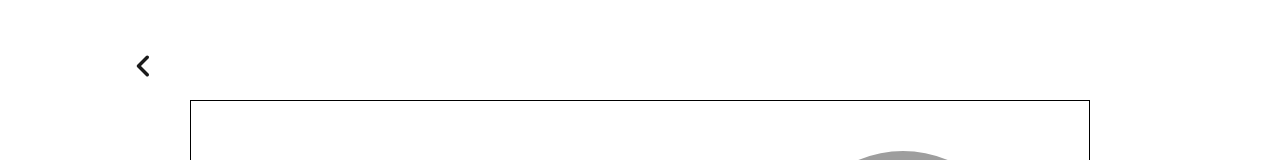
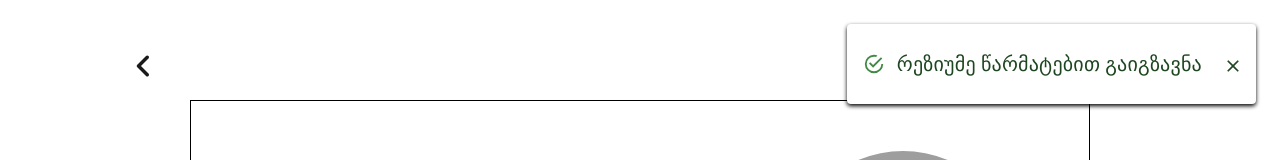
Before and after one commit to GiorgiUbiria/CV-MAKER, a React (Vite) app: page /cvs in a window 1280 px wide. Shown: the top 160 px of the page. Built offline with nearby package versions, Linux system fonts and the light colour scheme; grey boxes are pictures that could not be loaded; a web font is replaced by a local one.

Commit message:
Added new popup to the last page. Removed disabled from the button on the education page because it only affected the education page.

```diff
--- a/src/components/CVDisplay.tsx
+++ b/src/components/CVDisplay.tsx
@@ -50,7 +50,7 @@ const CVDisplay = (props: any) => {
 
   return (
     <div style={{ minHeight: "100vh" }}>
-      <div className="general_information">
+      <div className="general_information" key={"general"}>
         <div
           style={{
             marginLeft: "100px",
@@ -168,6 +168,7 @@ const CVDisplay = (props: any) => {
         <>
           <div
             className="experience"
+            key={"experience"}
             style={{
               marginLeft: "100px",
               marginTop: "30px",
@@ -229,6 +230,7 @@ const CVDisplay = (props: any) => {
 
       <div
         className="education"
+        key={"education"}
         style={{
           marginLeft: "100px",
           marginTop: "30px",
--- a/src/components/EducationForm.tsx
+++ b/src/components/EducationForm.tsx
@@ -25,8 +25,6 @@ const Form: React.FC<FormProps> = ({ onDataFromFields }: any) => {
       ? JSON.parse(educationData)
       : [{ id: 0, values: initialValues }];
   });
-
-  const [buttonDisabled, setButtonDisabled] = useState(true);
 
   const navigate = useNavigate();
 
@@ -176,7 +174,6 @@ const Form: React.FC<FormProps> = ({ onDataFromFields }: any) => {
             id={form.id}
             onChange={(event: any) => handleChange(event, form.id)}
             values={form.values}
-            disabled={setButtonDisabled}
           />
           <hr style={{ marginTop: "15px" }} />
         </>
@@ -226,7 +223,6 @@ const Form: React.FC<FormProps> = ({ onDataFromFields }: any) => {
               marginRight: "255px",
             }}
             onClick={handleForwardButtonClick}
-            disabled={buttonDisabled}
           >
             დასრულება
           </Button>
--- a/src/components/EducationTemplate.tsx
+++ b/src/components/EducationTemplate.tsx
@@ -53,7 +53,7 @@ const validate = (values: any): {} => {
   return errors;
 };
 
-const EducationTemplate = ({ id, onChange, values, disabled }: any) => {
+const EducationTemplate = ({ id, onChange, values }: any) => {
   const [fieldErrors, setFieldErrors] = useState({
     institute: false,
     degree: false,
@@ -62,8 +62,6 @@ const EducationTemplate = ({ id, onChange, values, disabled }: any) => {
   });
 
   const [errors, setErrors] = useState({} as { [key: string]: string });
-
-  const [isDisabled, setIsDisabled] = useState(true);
 
   const [options, setOptions] = useState([]);
 
@@ -84,13 +82,8 @@ const EducationTemplate = ({ id, onChange, values, disabled }: any) => {
   };
 
   useEffect(() => {
-    setIsDisabled(Object.keys(errors).length !== 0);
-  }, [errors]);
-
-  useEffect(() => {
     setErrors(validate({ ...values, id }));
-    disabled(isDisabled);
-  }, [values, isDisabled]);
+  }, [values]);
 
   useEffect(() => {
     fetch("https://resume.redberryinternship.ge/api/degrees")
--- a/src/components/Popup.tsx
+++ b/src/components/Popup.tsx
@@ -1,49 +1,44 @@
-import { useState, Fragment } from "react";
+import { useState } from "react";
 
-import { FontAwesomeIcon } from "@fortawesome/react-fontawesome";
-import { faXmark } from "@fortawesome/free-solid-svg-icons";
-
-const element = <FontAwesomeIcon icon={faXmark} />;
+import { Alert, Snackbar } from "@mui/material";
 
 const Popup = () => {
-  const [showPopup, setShowPopup] = useState(false);
+  const [open, setOpen] = useState({
+    opened: true,
+    vertical: "top",
+    horizontal: "right",
+  });
+
+  const { vertical, horizontal, opened } = open;
+
+  const handleClose = () => {
+    setOpen({ ...open, opened: false });
+  };
 
   return (
-    <Fragment>
-      {showPopup && (
-        <div
-          className="popup"
+    <Snackbar
+      open={opened}
+      anchorOrigin={{ vertical: "top", horizontal: "right" }}
+      autoHideDuration={6000}
+      onClose={handleClose}
+      key={vertical + horizontal}
+    >
+      <Alert
+        onClose={handleClose}
+        severity="success"
+        sx={{ width: "100%" }}
         style={{
-            width: "350px",
-            height: "100px",
           backgroundColor: "white",
-            position: "fixed",
-            top: "10px",
-            right: "20px",
-            borderRadius: "7px",
-            boxShadow: "2px 2px 6px grey",
+          height: "80px",
+          fontSize: "20px",
+          boxShadow: "0px 2px 4px #000",
           display: "flex",
           alignItems: "center",
         }}
       >
-          <p style={{ fontSize: "24px", marginLeft: "10px" }}>
-            რეზიუმე წარმატებით გაიგზავნა 🎉
-          </p>
-          <button
-            onClick={() => setShowPopup(false)}
-            style={{
-              position: "relative",
-              right: "20px",
-              bottom: "20px",
-              backgroundColor: "white",
-              border: "none",
-            }}
-          >
-            {element}
-          </button>
-        </div>
-      )}
-    </Fragment>
+        რეზიუმე წარმატებით გაიგზავნა
+      </Alert>
+    </Snackbar>
   );
 };
 
--- a/src/pages/LastPage.tsx
+++ b/src/pages/LastPage.tsx
@@ -33,8 +33,7 @@ const LastPage = () => {
       >
         {element}
       </Link>
-      <Popup />
-
+      <Popup/>
       <div className={style.cv}>
         <Resume />
       </div>
```
Lines whose indentation alone changed are shown as unchanged.
